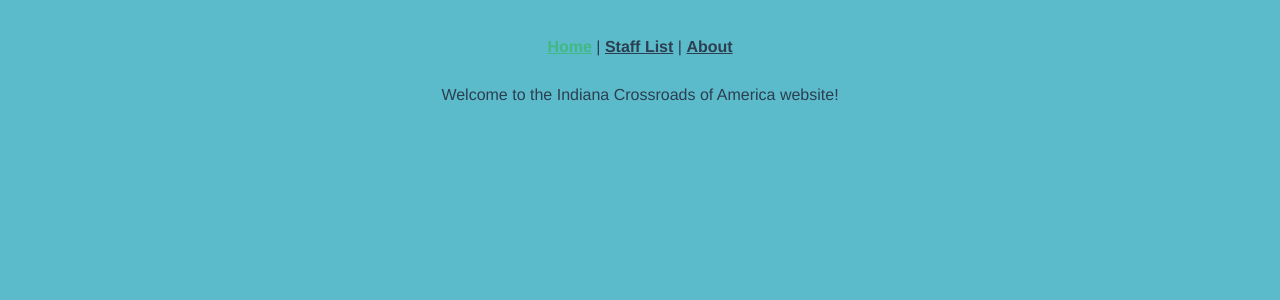
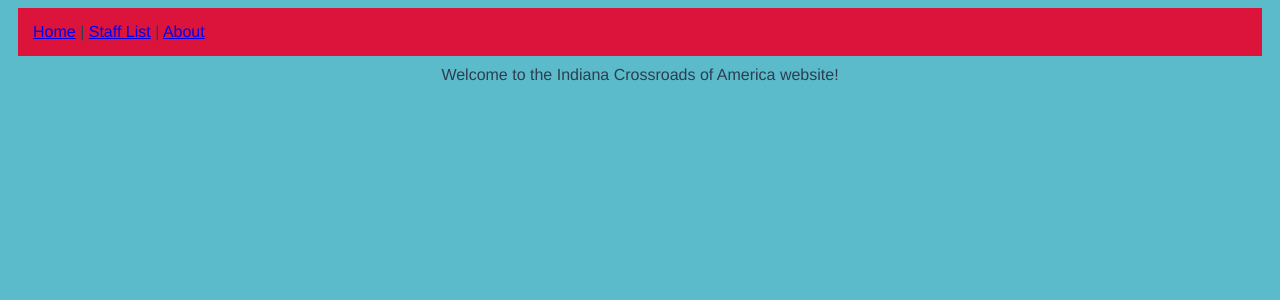
Before and after one commit to Indiana-Crossroads-Of-America/website, a Vue app: page / in a window 1280 px wide. Shown: the top 300 px of the page. Built offline with nearby package versions, Linux system fonts and the light colour scheme.

Commit message:
Added styling.

```diff
--- a/src/App.vue
+++ b/src/App.vue
@@ -1,8 +1,8 @@
 <template>
   <div id="nav">
-    <router-link to="/">Home</router-link> |
+    <!-- <router-link to="/">Home</router-link> |
     <router-link to="/staff">Staff List</router-link> |
-    <router-link to="/about">About</router-link>
+    <router-link to="/about">About</router-link> -->
   </div>
   <router-view />
 </template>
@@ -21,7 +21,7 @@ body {
 }
 
 #nav {
-  padding: 30px;
+  /* padding: 30px; */
 }
 
 #nav a {
--- a/src/components/Header.vue
+++ b/src/components/Header.vue
@@ -1,5 +1,13 @@
 <template>
-  <div class="header"></div>
+  <div class="outer-header">
+    <div class="header">
+      <div class="header-side">
+        <router-link to="/">Home</router-link> |
+        <router-link to="/staff">Staff List</router-link> |
+        <router-link to="/about">About</router-link>
+      </div>
+    </div>
+  </div>
 </template>
 <script>
 export default {
@@ -7,3 +15,19 @@ export default {
   props: {},
 };
 </script>
+
+<style>
+.outer-header {
+  padding: 0px 10px 10px;
+}
+
+.header {
+  overflow: hidden;
+  background-color: #dc143c;
+  padding: 15px;
+}
+
+.header-side {
+  float: left;
+}
+</style>
--- a/src/views/Home.vue
+++ b/src/views/Home.vue
@@ -1,10 +1,15 @@
 <template>
+  <Header></Header>
   <div class="home">Welcome to the Indiana Crossroads of America website!</div>
 </template>
 
 <script>
+import Header from "@/components/Header.vue";
+
 export default {
   name: "Home",
-  components: {},
+  components: {
+    Header,
+  },
 };
 </script>
```
